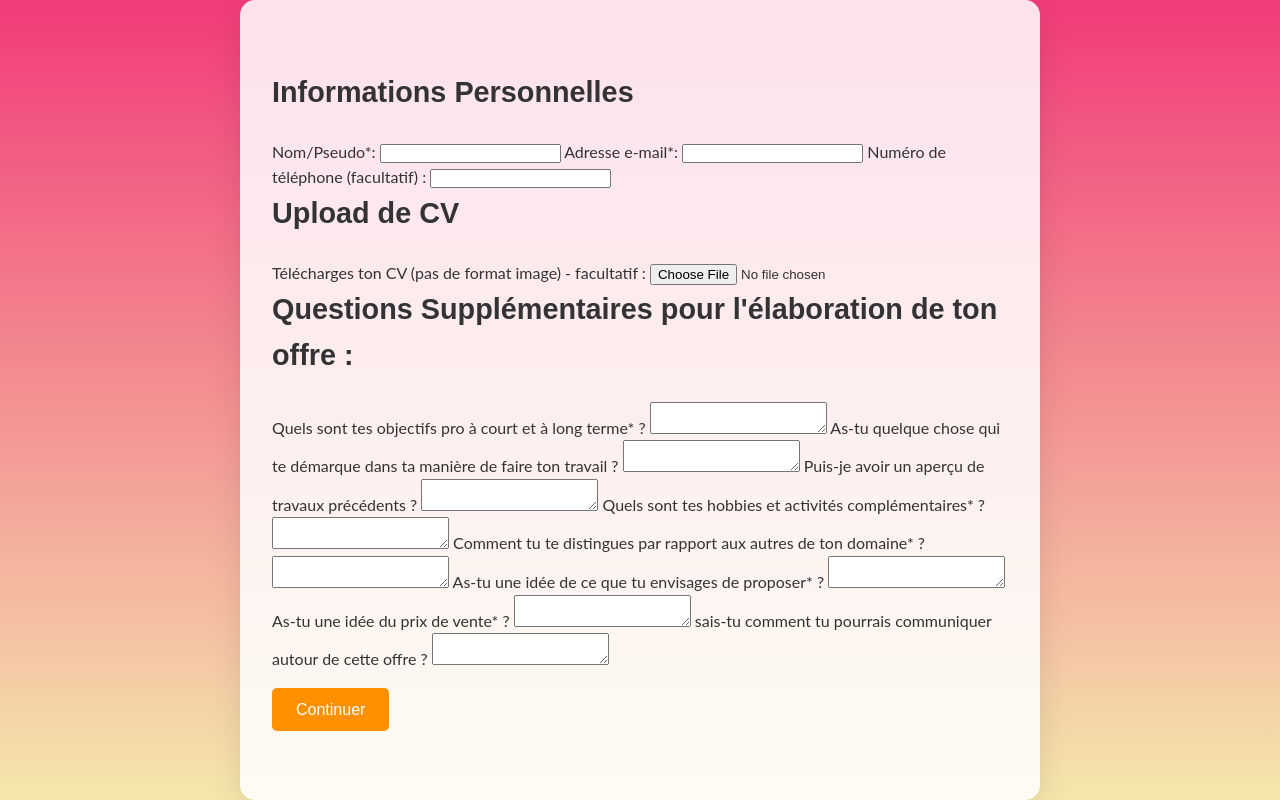
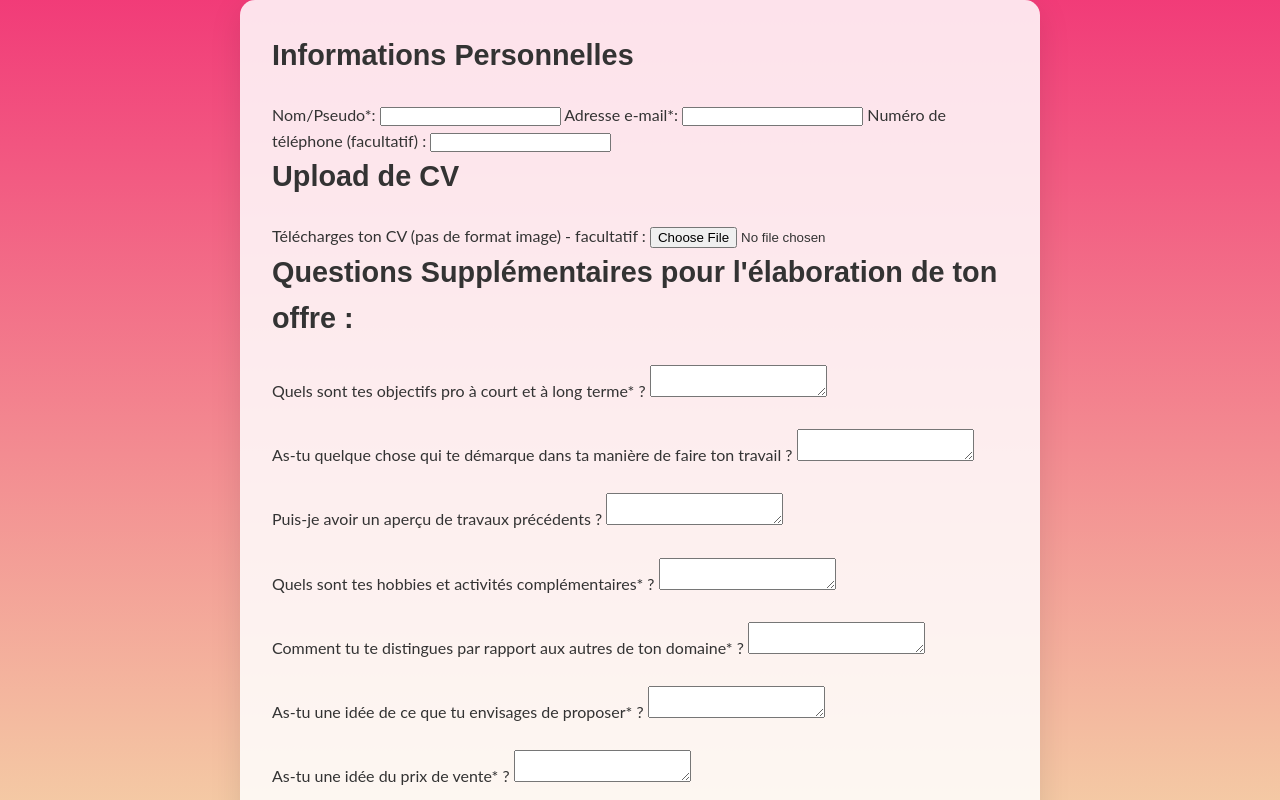
Before and after one commit to Rikkusa/offgen, a plain HTML site: page index.html in a window 1280 px wide. Both pictures are taken after a click on the button "Commencer". Shown: the top 800 px of the page. Drawn offline with Linux system fonts and the light colour scheme.

Commit message:
Update index.html

```diff
--- a/index.html
+++ b/index.html
@@ -33,21 +33,21 @@
             <div class="section">
                 <h2>Questions Supplémentaires pour l'élaboration de ton offre : </h2>
                 <label for="objectifs">Quels sont tes objectifs pro à court et à long terme* ?</label>
-                <textarea id="objectifs" name="objectifs" required></textarea>
+                <textarea id="objectifs" name="objectifs" required></textarea><br><br>
                 <label for="methodologie">As-tu quelque chose qui te démarque dans ta manière de faire ton travail ?</label>
-                <textarea id="methodologie" name="methodologie" ></textarea>
+                <textarea id="methodologie" name="methodologie" ></textarea><br><br>
                 <label for="exemples-travail">Puis-je avoir un aperçu de travaux précédents ?</label>
-                <textarea id="exemples-travail" name="exemples-travail"></textarea>
+                <textarea id="exemples-travail" name="exemples-travail"></textarea><br><br>
                 <label for="hobbies">Quels sont tes hobbies et activités complémentaires* ?</label>
-                <textarea id="hobbies" name="hobbies"></textarea>
+                <textarea id="hobbies" name="hobbies"></textarea><br><br>
                 <label for="valeur-unique">Comment tu te distingues par rapport aux autres de ton domaine* ?</label>
-                <textarea id="valeur-unique" name="valeur-unique" required></textarea>
+                <textarea id="valeur-unique" name="valeur-unique" required></textarea><br><br>
                 <label for="propositions">As-tu une idée de ce que tu envisages de proposer* ?</label>
-                <textarea id="propositions" name="propositions" required></textarea>
+                <textarea id="propositions" name="propositions" required></textarea><br><br>
                 <label for="tarification">As-tu une idée du prix de vente* ?</label>
-                <textarea id="tarification" name="tarification" required></textarea>
-                <label for="marketing">sais-tu comment tu pourrais communiquer autour de cette offre ?</label>
-                <textarea id="marketing" name="marketing" required></textarea>
+                <textarea id="tarification" name="tarification" required></textarea><br><br>
+                <label for="marketing">sais-tu comment tu pourrais communiquer autour de cette offre* ?</label>
+                <textarea id="marketing" name="marketing" required></textarea><br><br>
             </div>
             <button id="continue-btn" class="btn primary-btn">Continuer</button>
         </div>
```
